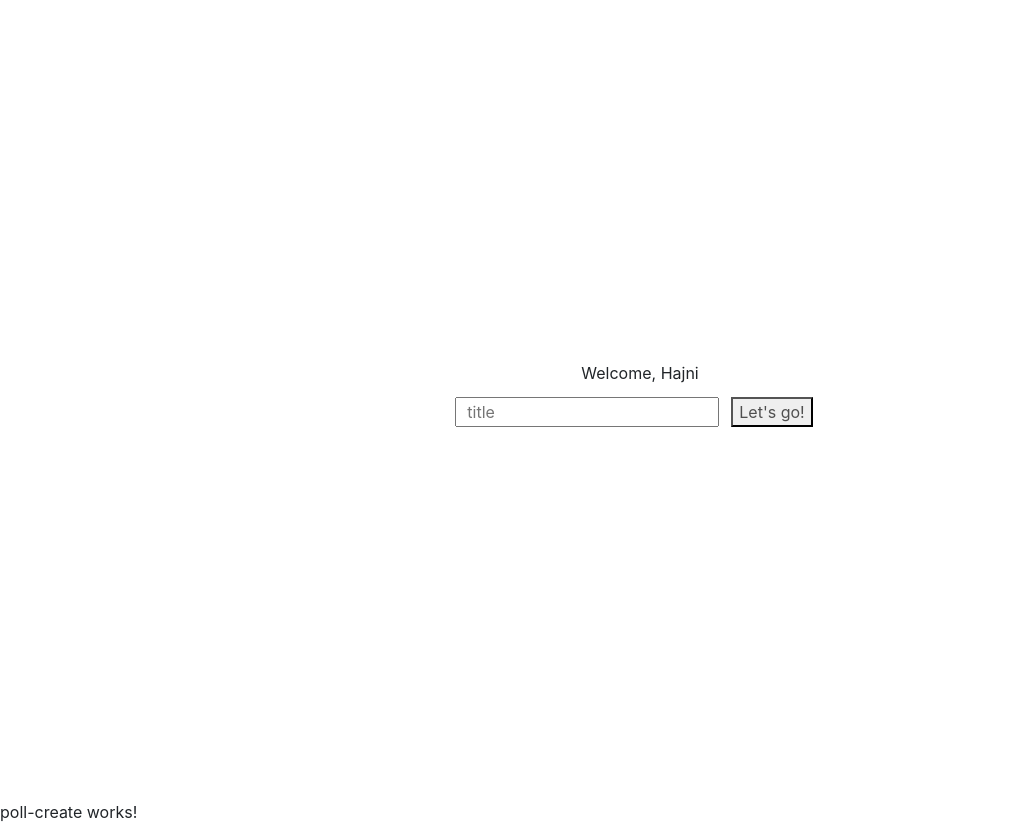
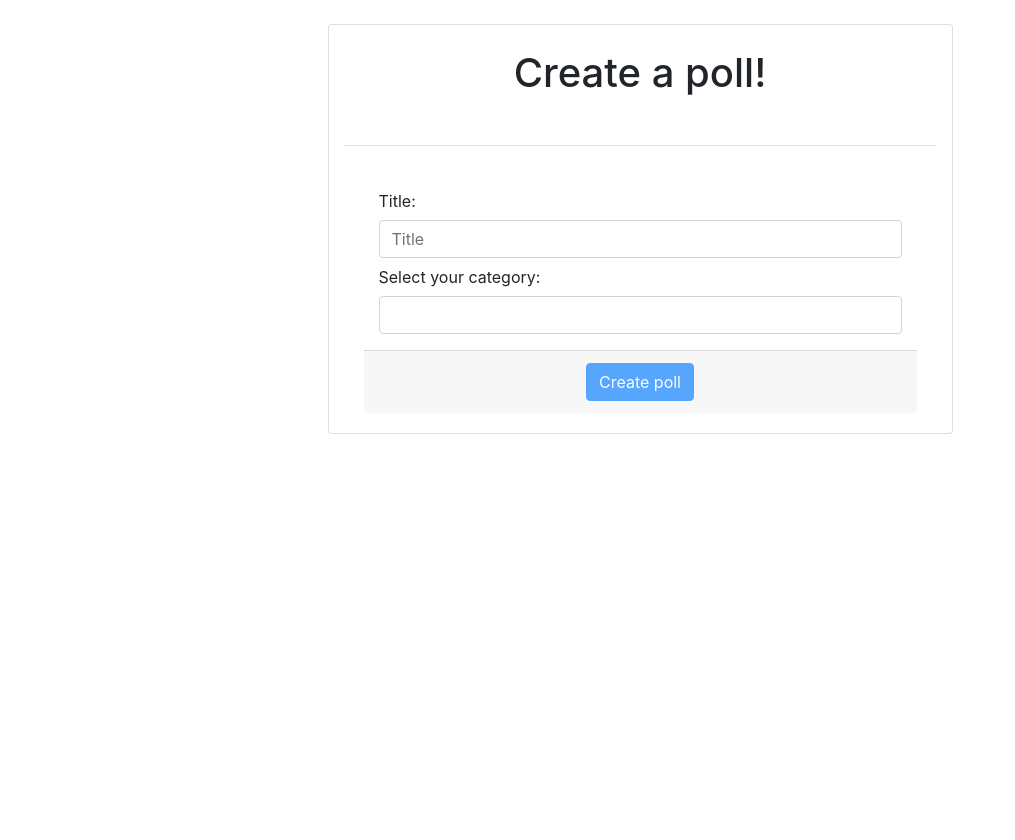
Before and after one commit to Poll-e/Poll-e, an Angular app in the folder frontend/main-component/: page /polls/create in a window 1280 px wide. Shown: the whole page, without its empty margins (0-1015 px from the left). After the commit the page ends 800 px from the top, so only its background shows below. Built offline with nearby package versions, Linux system fonts and the light colour scheme; no server answers.

Commit message:
Poll creation page

```diff
--- /dev/null
+++ b/frontend/main-component/src/app/DTOs/poll-create-request.ts
@@ -0,0 +1,4 @@
+export interface PollCreateRequest {
+  title: string;
+  category: string;
+}
--- /dev/null
+++ b/frontend/main-component/src/app/DTOs/poll-create-response.ts
@@ -0,0 +1,3 @@
+export interface PollCreateResponse {
+  code: string;
+}
--- a/frontend/main-component/src/app/app.component.html
+++ b/frontend/main-component/src/app/app.component.html
@@ -17,14 +17,13 @@
     padding-left: 10px;
   }
 </style>
-<!-- Toolbar -->
+<!-- Toolbar
 <div class="hello">
   <span>{{this.name}}</span>
   <div>
     <input class="input" placeholder="title" />
     <button class="button">Let's go!</button>
   </div>
-
 </div>
-
+-->
 <router-outlet></router-outlet>
--- a/frontend/main-component/src/app/app.module.ts
+++ b/frontend/main-component/src/app/app.module.ts
@@ -5,6 +5,8 @@ import { AppRoutingModule } from './app-routing.module';
 import { AppComponent } from './app.component';
 import { NgbModule } from '@ng-bootstrap/ng-bootstrap';
 import { PollCreateComponent } from './components/poll-create/poll-create.component';
+import {FormsModule} from '@angular/forms';
+import {HttpClientModule} from '@angular/common/http';
 
 @NgModule({
   declarations: [
@@ -14,7 +16,9 @@ import { PollCreateComponent } from './components/poll-create/poll-create.compon
   imports: [
     BrowserModule,
     AppRoutingModule,
-    NgbModule
+    NgbModule,
+    FormsModule,
+    HttpClientModule
   ],
   providers: [],
   bootstrap: [AppComponent]
--- a/frontend/main-component/src/app/components/poll-create/poll-create.component.html
+++ b/frontend/main-component/src/app/components/poll-create/poll-create.component.html
@@ -1 +1,23 @@
-<p>poll-create works!</p>
+<div class="col d-flex justify-content-center">
+<div class="card col-lg-6 m-4">
+  <div class="card-title m-4">
+    <h1 class="text-center">Create a poll!</h1>
+  </div>
+  <hr>
+  <div class="card-body">
+    <div class="form-group col">
+      <label for="title" class="col-form-label">Title:</label>
+      <div class="">
+        <input id="title" type="text" class="form-control " [(ngModel)]="title" placeholder="Title" placement="top" ngbTooltip="Tooltip on top" />
+      </div>
+      <label for="category" class="col-form-label">
+        Select your category:
+      </label>
+      <input id="category" type="text" class="form-control" [(ngModel)]="category" [ngbTypeahead]="searchCategories"/>
+    </div>
+    <div class="card-footer text-center">
+      <button class="btn btn-primary" [disabled]="!(title && category)" (click)="createPoll()">Create poll</button>
+    </div>
+  </div>
+</div>
+</div>
--- a/frontend/main-component/src/app/components/poll-create/poll-create.component.ts
+++ b/frontend/main-component/src/app/components/poll-create/poll-create.component.ts
@@ -1,4 +1,10 @@
 import { Component, OnInit } from '@angular/core';
+import {HttpClient} from '@angular/common/http';
+import {CategoryService} from '../../services/category.service';
+import {Observable} from 'rxjs';
+import {debounceTime, distinctUntilChanged, map} from 'rxjs/operators';
+import {Router} from '@angular/router';
+import {PollService} from '../../services/poll.service';
 
 @Component({
   selector: 'app-poll-create',
@@ -6,10 +12,29 @@ import { Component, OnInit } from '@angular/core';
   styleUrls: ['./poll-create.component.css']
 })
 export class PollCreateComponent implements OnInit {
+  title: string;
+  category: string;
+  categories: string[];
 
-  constructor() { }
+  searchCategories = (text$: Observable<string>) =>
+    text$.pipe(
+      debounceTime(200),
+      distinctUntilChanged(),
+      map((term: string ) =>
+        term.length < 2 ? []
+        : this.categories
+          .filter(v => v.toLowerCase().indexOf(term.toLowerCase()) > -1)
+          .slice(0, 10)))
+
+  constructor(private categoryService: CategoryService, private pollService: PollService, private router: Router) {
+    categoryService.getCategories().subscribe(x => this.categories = x);
+  }
 
   ngOnInit(): void {
   }
 
+  createPoll(): void {
+    this.pollService.createCategory(this.title, this.category)
+      .subscribe(code => this.router.navigate(['polls', code]));
+  }
 }
--- /dev/null
+++ b/frontend/main-component/src/app/services/category.service.ts
@@ -0,0 +1,15 @@
+import { Injectable } from '@angular/core';
+import {HttpClient} from '@angular/common/http';
+import {Observable} from 'rxjs';
+
+@Injectable({
+  providedIn: 'root'
+})
+export class CategoryService {
+
+  constructor(private http: HttpClient) { }
+
+  getCategories(): Observable<string[]>{
+    return this.http.get<string[]>('api/categories');
+  }
+}
--- /dev/null
+++ b/frontend/main-component/src/app/services/poll.service.ts
@@ -0,0 +1,20 @@
+import { Injectable } from '@angular/core';
+import {HttpClient} from '@angular/common/http';
+import {Observable} from 'rxjs';
+import {PollCreateResponse} from '../DTOs/poll-create-response';
+import {map} from 'rxjs/operators';
+import {PollCreateRequest} from '../DTOs/poll-create-request';
+
+@Injectable({
+  providedIn: 'root'
+})
+export class PollService {
+  constructor(private http: HttpClient) { }
+
+  createCategory(title: string, category: string): Observable<string>{
+    return this.http.post<PollCreateResponse>('/api/polls', {title: title, category: category} as PollCreateRequest)
+      .pipe(map(x => x.code));
+
+  }
+
+}
```
Also changed, not shown: 2 other files (tests, documents, lock files or other folders).
